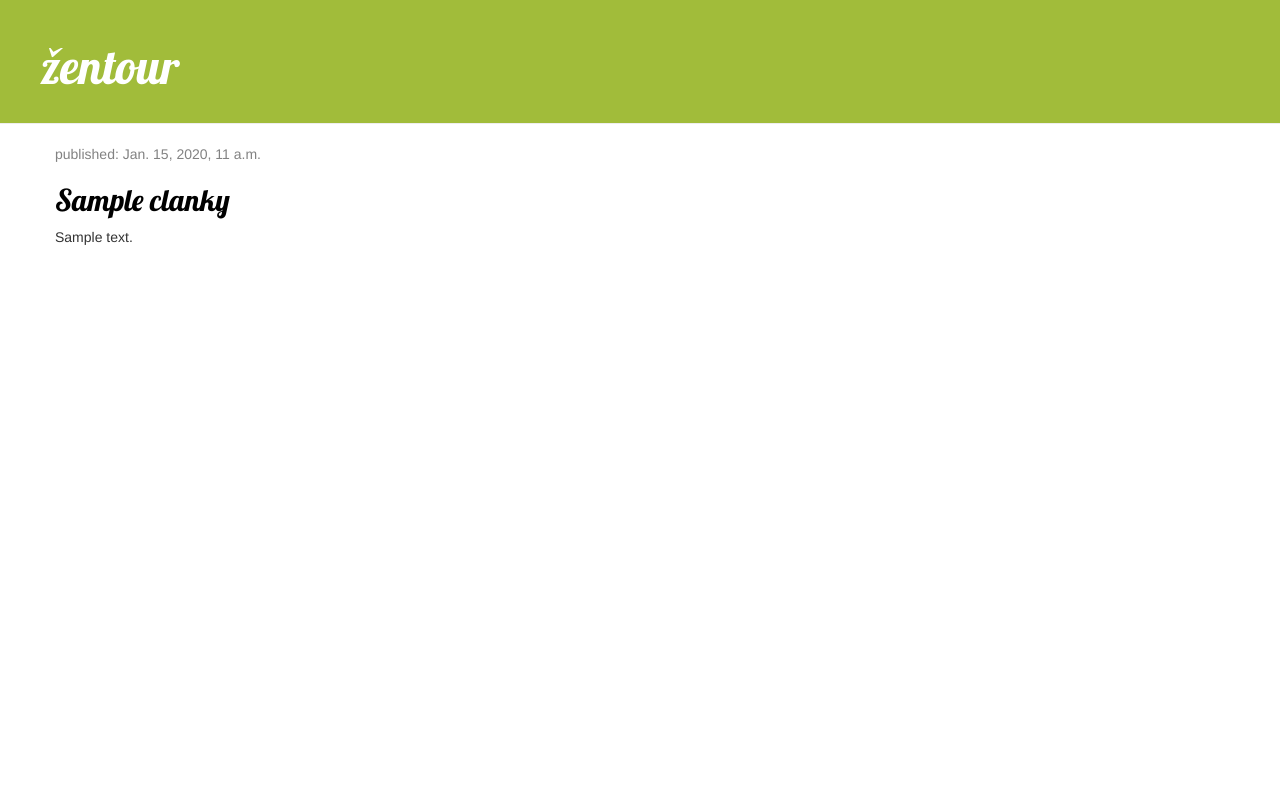
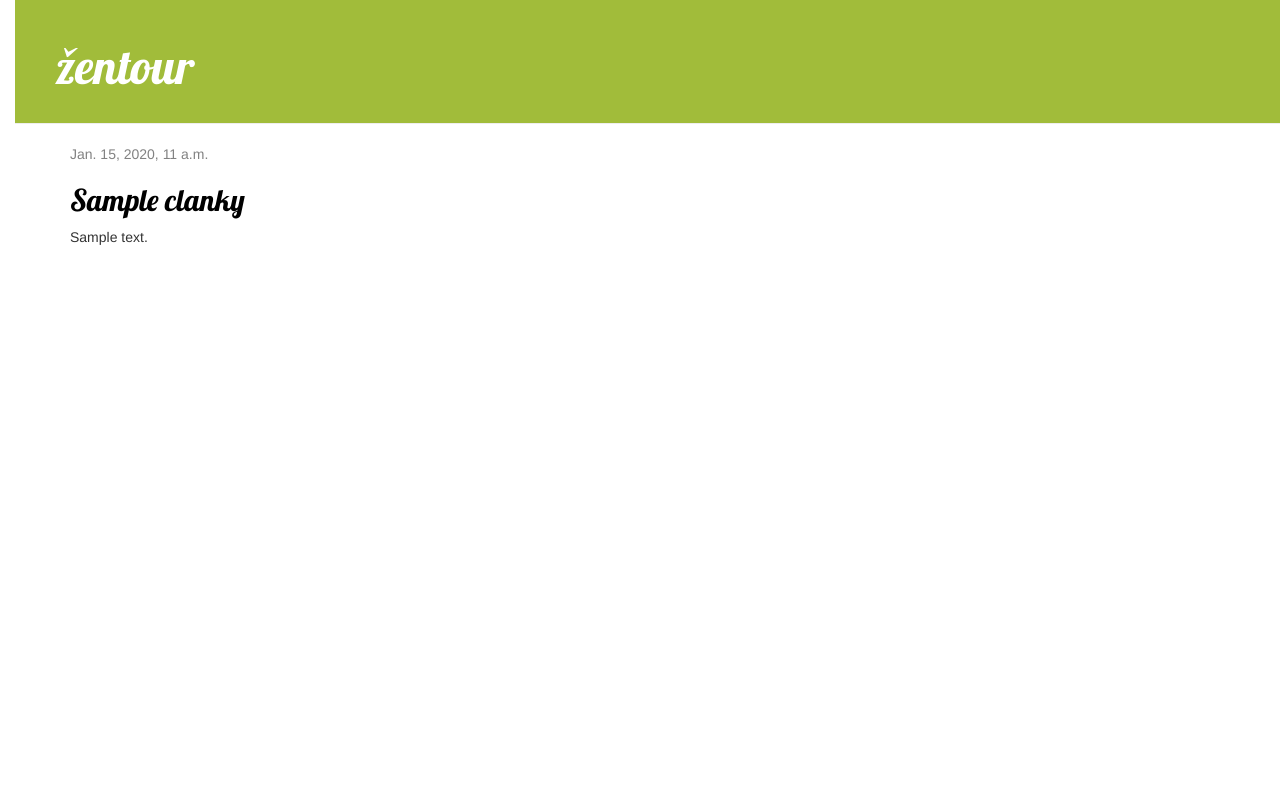
Before and after one commit to pivel69/my-first-blog, a Django app: template blog/templates/blog/post_list.html in a window 1280 px wide. Run offline with Django 3.2, Linux system fonts and the light colour scheme; the template is opened without the code that fills it: values that come from a table or form of the project are taken from there, others are empty; tables that the repository leaves empty hold one stand-in row (values such as "Sample post"); some libraries are stand-ins or nearby versions.

Commit message:
Added view and tlemplate for detailed post as well as CSS for the site.

```diff
--- a/blog/static/css/blog.css
+++ b/blog/static/css/blog.css
@@ -1,3 +1,12 @@
+h1 a, h2 a {
+    color: #A1BC3A;
+    font-family: 'Lobster';
+}
+
+body {
+    padding-left: 15px;
+}
+
 .page-header {
     background-color: #A1BC3A;
     margin-top: 0;
--- /dev/null
+++ b/blog/templates/blog/base.html
@@ -0,0 +1,24 @@
+{% load static %}
+<html>
+    <head>
+        <title>žentour</title>
+        <link rel="stylesheet" href="//maxcdn.bootstrapcdn.com/bootstrap/3.2.0/css/bootstrap.min.css">
+        <link rel="stylesheet" href="//maxcdn.bootstrapcdn.com/bootstrap/3.2.0/css/bootstrap-theme.min.css">
+        <link href="//fonts.googleapis.com/css?family=Lobster&subset=latin,latin-ext" rel="stylesheet" type="text/css">
+        <link rel="stylesheet" href="{% static 'css/blog.css' %}">
+    </head>
+    <body>
+        <div class="page-header">
+            <h1><a href="/">žentour</a></h1>
+        </div>
+
+        <div class="content container">
+            <div class="row">
+                <div class="col-md-8">
+                {% block content %}
+                {% endblock %}
+                </div>
+            </div>
+        </div>
+    </body>
+</html>
--- a/blog/templates/blog/post_list.html
+++ b/blog/templates/blog/post_list.html
@@ -1,31 +1,13 @@
-{% load static %}
-<html>
-    <head>
-        <title>žentour</title>
-        <link rel="stylesheet" href="//maxcdn.bootstrapcdn.com/bootstrap/3.2.0/css/bootstrap.min.css">
-        <link rel="stylesheet" href="//maxcdn.bootstrapcdn.com/bootstrap/3.2.0/css/bootstrap-theme.min.css">
-        <link href="//fonts.googleapis.com/css?family=Lobster&subset=latin,latin-ext" rel="stylesheet" type="text/css">
-        <link rel="stylesheet" href="{% static 'css/blog.css' %}">
-    </head>
-    <body>
-        <div class="page-header">
-            <h1><a href="/">žentour</a></h1>
-        </div>
+{% extends 'blog/base.html' %}
 
-        <div class="content container">
-            <div class="row">
-                <div class="col-md-8">
+{% block content %}
     {% for post in posts %}
         <div class="post">
             <div class="date">
-                                <p>published: {{ post.published_date }}</p>
+                {{ post.published_date }}
             </div>
-                            <h2><a href="">{{ post.title }}</a></h2>
+            <h2><a href="{% url 'post_detail' pk=post.pk %}">{{ post.title }}</a></h2>
             <p>{{ post.text|linebreaksbr }}</p>
         </div>
     {% endfor %}
-                </div>
-            </div>
-        </div>
-    </body>
-</html>
+{% endblock %}
--- a/blog/urls.py
+++ b/blog/urls.py
@@ -3,4 +3,5 @@ from . import views
 
 urlpatterns = [
     path('', views.post_list, name='post_list'),
+    path('post/<int:pk>/', views.post_detail, name='post_detail'),
 ]
--- a/blog/views.py
+++ b/blog/views.py
@@ -1,7 +1,11 @@
-from django.shortcuts import render
+from django.shortcuts import render, get_object_or_404
 from django.utils import timezone
 from .models import Clanky
 
 def post_list(request):
     posts = Clanky.objects.filter(published_date__lte=timezone.now()).order_by('-published_date')
     return render(request, 'blog/post_list.html', {'posts': posts})
+
+def post_detail(request, pk):
+    post = get_object_or_404(Clanky, pk=pk)
+    return render(request, 'blog/post_detail.html', {'post': post})
```
Also changed, not shown: blog/templates/blog/post_detail.html (added, +13 -0 lines). Lines whose indentation alone changed are shown as unchanged.
